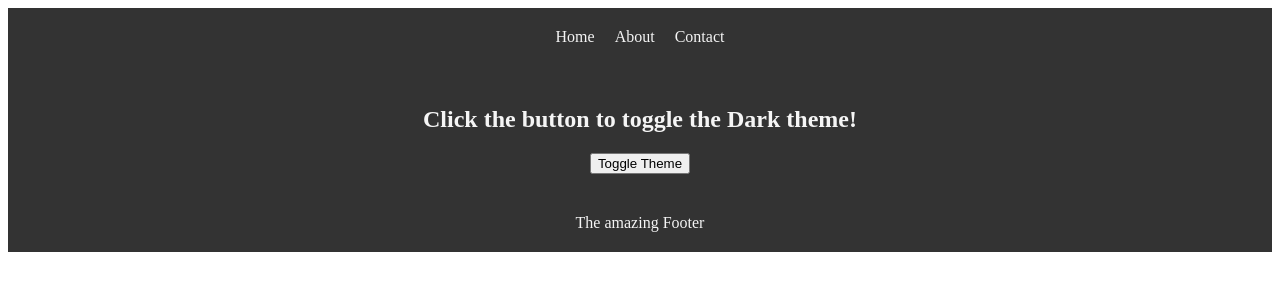
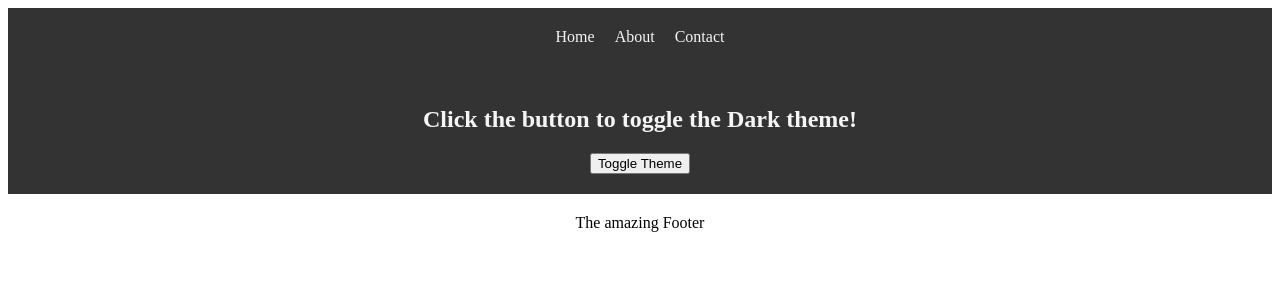
Before and after one commit to toddpolak/fsw-130, a React (Create React App) app in the folder week1/context-practice/: page / in a window 1280 px wide. Shown: the top 300 px of the page. Built offline with nearby package versions, Linux system fonts and the light colour scheme.

Commit message:
Context Practice

```diff
--- a/week1/context-practice/src/components/Footer.js
+++ b/week1/context-practice/src/components/Footer.js
@@ -1,10 +1,29 @@
-import React from 'react'
+import React, {Component} from 'react'
 //import ThemeContext from '../apps/themeContext'
-import {ThemeContextConsumer} from "../apps/themeContext"
+import {ThemeContextConsumer, ThemeContextProvider} from "../apps/themeContext"
 
-function Footer() {
-    return (
+class Footer extends Component {
 
+    //static contextType = ThemeContextConsumer
+
+    render() {
+        return(
+            <footer className={`${this.context}-theme`}>
+                <div style={{textAlign: 'center', padding: '20px'}}>
+                    <span>The amazing Footer</span>
+                </div>
+            </footer>
+        )
+    }
+
+}
+
+Footer.contextType = ThemeContextConsumer
+
+//function Footer() {
+    //return (
+
+        /*
         <ThemeContextConsumer>
             {context => (
                 <footer className={`${context.theme}-theme`}>
@@ -14,6 +33,7 @@ function Footer() {
                 </footer>
             )}
         </ThemeContextConsumer>
+        */
 
         /*
         <ThemeContext.Consumer>
@@ -26,7 +46,7 @@ function Footer() {
             )}
         </ThemeContext.Consumer>
         */
-    )
-}
+    //)
+//}
 
 export default Footer
```
